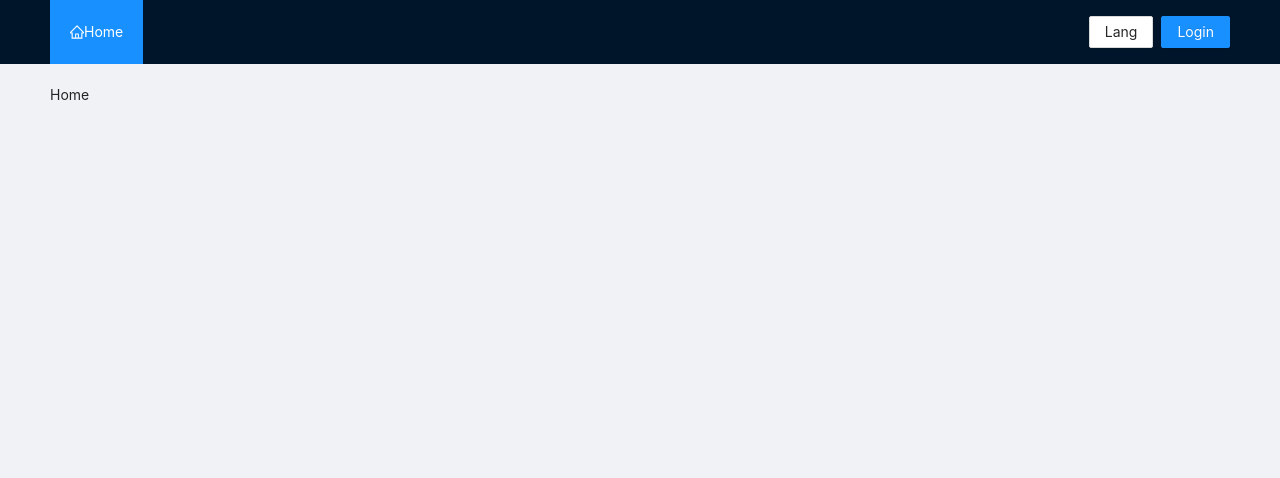
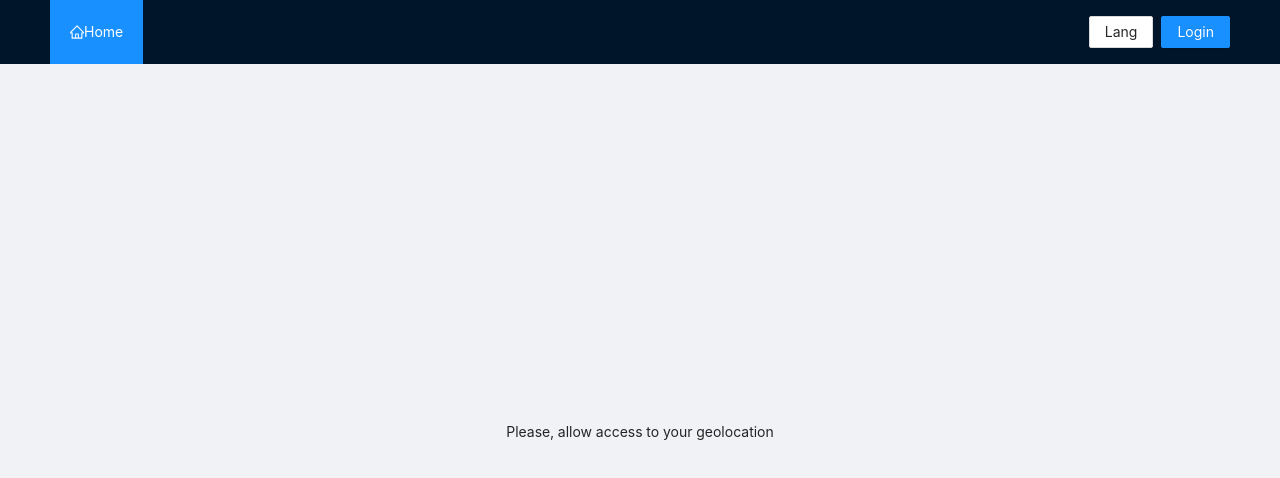
Before and after one commit to alexander-sergeev/test-task-mar-2021, a React (Create React App) app: page / in a window 1280 px wide. Shown: the top 478 px of the page. Built offline with nearby package versions, Linux system fonts and the light colour scheme; no server answers.

Commit message:
Add full screen google map on home page

```diff
--- a/package.json
+++ b/package.json
@@ -11,7 +11,10 @@
     "@types/node": "^12.0.0",
     "@types/react": "^17.0.0",
     "@types/react-dom": "^17.0.0",
+    "@types/google-map-react": "^2.1.0",
+    "@types/react-router-dom": "^5.1.7",
     "antd": "^4.13.0",
+    "google-map-react": "^2.1.9",
     "i18next": "^19.9.1",
     "react": "^17.0.1",
     "react-dom": "^17.0.1",
@@ -44,8 +47,5 @@
       "last 1 firefox version",
       "last 1 safari version"
     ]
-  },
-  "devDependencies": {
-    "@types/react-router-dom": "^5.1.7"
   }
 }
--- a/src/App.css
+++ b/src/App.css
@@ -1,7 +1,4 @@
 .layout {
   min-height: 100vh;
+  height: 100%;
 }
-
-.content {
-  padding: 20px 50px;
-}
--- a/src/App.tsx
+++ b/src/App.tsx
@@ -17,7 +17,7 @@ function App() {
         <Layout.Header>
           <Navbar></Navbar>
         </Layout.Header>
-        <Layout.Content className="content">
+        <Layout.Content>
           <Switch>
             <Route exact path="/">
               <Home />
--- /dev/null
+++ b/src/components/MapMarker/MapMarker.css
@@ -0,0 +1,5 @@
+.marker {
+  width: 32px;
+  height: 32px;
+  transform: translate(-50%, -100%);
+}
--- /dev/null
+++ b/src/components/MapMarker/MapMarker.tsx
@@ -0,0 +1,13 @@
+import markerSvg from './map-marker.svg';
+import './MapMarker.css';
+import { Tooltip } from 'antd';
+
+const Marker = (props: any) => {
+  return (
+    <Tooltip title={props.title}>
+      <img src={markerSvg} alt="Marker" className="marker" />
+    </Tooltip>
+  )
+};
+
+export default Marker;
--- a/src/i18n.ts
+++ b/src/i18n.ts
@@ -9,6 +9,8 @@ i18n
         translation: {
           'Home link': 'Home',
           'Login link': 'Login',
+          'Your position on map': 'Your current geoposition',
+          'Allow access to geolocation': 'Please, allow access to your geolocation',
         }
       }
     },
--- a/src/index.css
+++ b/src/index.css
@@ -9,6 +9,10 @@ body {
   -moz-osx-font-smoothing: grayscale;
 }
 
+#root {
+  height: 100%;
+}
+
 code {
   font-family: source-code-pro, Menlo, Monaco, Consolas, 'Courier New',
     monospace;
--- a/src/pages/Home/Home.tsx
+++ b/src/pages/Home/Home.tsx
@@ -1,10 +1,38 @@
 import React from 'react';
+import GoogleMapReact from 'google-map-react';
+import MapMarker from '../../components/MapMarker/MapMarker';
+import { useTranslation } from 'react-i18next';
+import { useGeolocation } from '../../hooks/useGeolocation';
+import CentredMessage from '../../components/CentredMessage/CentredMessage';
+import googleMapReact from 'google-map-react';
+
+const MAP_ZOOM = 11;
+const GOOGLE_MAPS_API_KEY = process.env.REACT_APP_GOOGLE_MAPS_API_KEY as string;
 
 function Home() {
+  const { t } = useTranslation();
+
+  const geo = useGeolocation();
+
+  if (!geo.allowed || geo.lat == null || geo.lng == null) {
+    return (
+      <CentredMessage>{t('Allow access to geolocation')}</CentredMessage>
+    );
+  }
+
+  const coords: googleMapReact.Coords = { lat: geo.lat, lng: geo.lng };
   return (
-    <>
-    Home
-    </>
+    <GoogleMapReact
+      bootstrapURLKeys={{ key: GOOGLE_MAPS_API_KEY }}
+      defaultCenter={coords}
+      defaultZoom={MAP_ZOOM}
+    >
+      <MapMarker
+        lat={geo.lat}
+        lng={geo.lng}
+        title={t('Your position on map')}
+      />
+    </GoogleMapReact>
   );
 }
 
```
Also changed, not shown: src/components/MapMarker/map-marker.svg (added), 1 other file (tests, documents, lock files or other folders).
